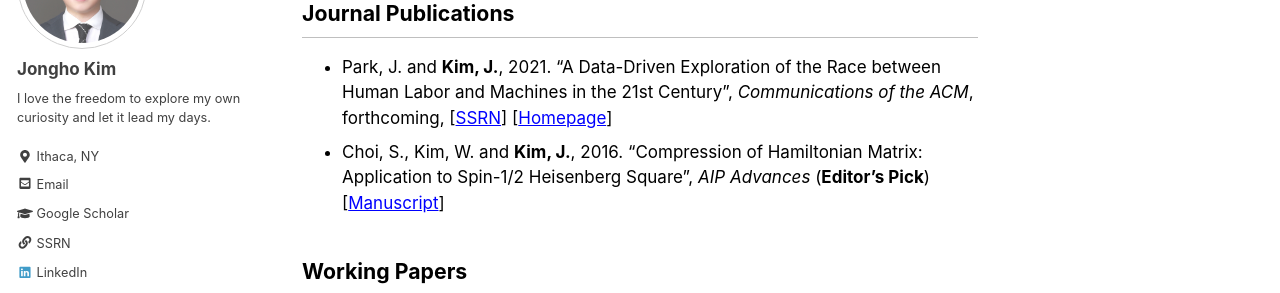
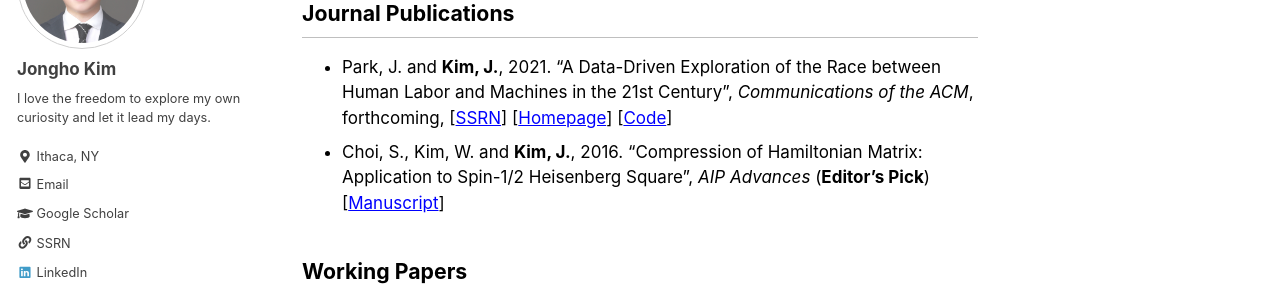
Before and after one commit to jonghkim/jonghkim.github.io, a Jekyll site: the page built from _pages/research.md, in a window 1280 px wide and 900 px high. Shown: the part 193-486 px from the top of the window. Built offline with Jekyll 4.4.1, drawn with Linux system fonts in a browser that asks for light colours.

Commit message:
add code

```diff
--- a/_pages/research.md
+++ b/_pages/research.md
@@ -6,7 +6,7 @@ author_profile: true
 last_modified_at: 2021-03-28
 ---
 ## Journal Publications
-- Park, J. and **Kim, J.**, 2021. “A Data-Driven Exploration of the Race between Human Labor and Machines in the 21st Century”, *Communications of the ACM*, forthcoming, [[SSRN](https://papers.ssrn.com/sol3/papers.cfm?abstract_id=3924789)] [[Homepage](http://www.jobautomationindex.com/)]
+- Park, J. and **Kim, J.**, 2021. “A Data-Driven Exploration of the Race between Human Labor and Machines in the 21st Century”, *Communications of the ACM*, forthcoming, [[SSRN](https://papers.ssrn.com/sol3/papers.cfm?abstract_id=3924789)] [[Homepage](http://www.jobautomationindex.com/)] [[Code](https://github.com/jonghkim/job-automation-index)]
 - Choi, S., Kim, W. and **Kim, J.**, 2016. “Compression of Hamiltonian Matrix: Application to Spin-1/2 Heisenberg Square”, *AIP Advances* (**Editor’s Pick**) [[Manuscript](https://aip.scitation.org/doi/pdf/10.1063/1.4963834?class=pdf)]
 
 ## Working Papers
```
